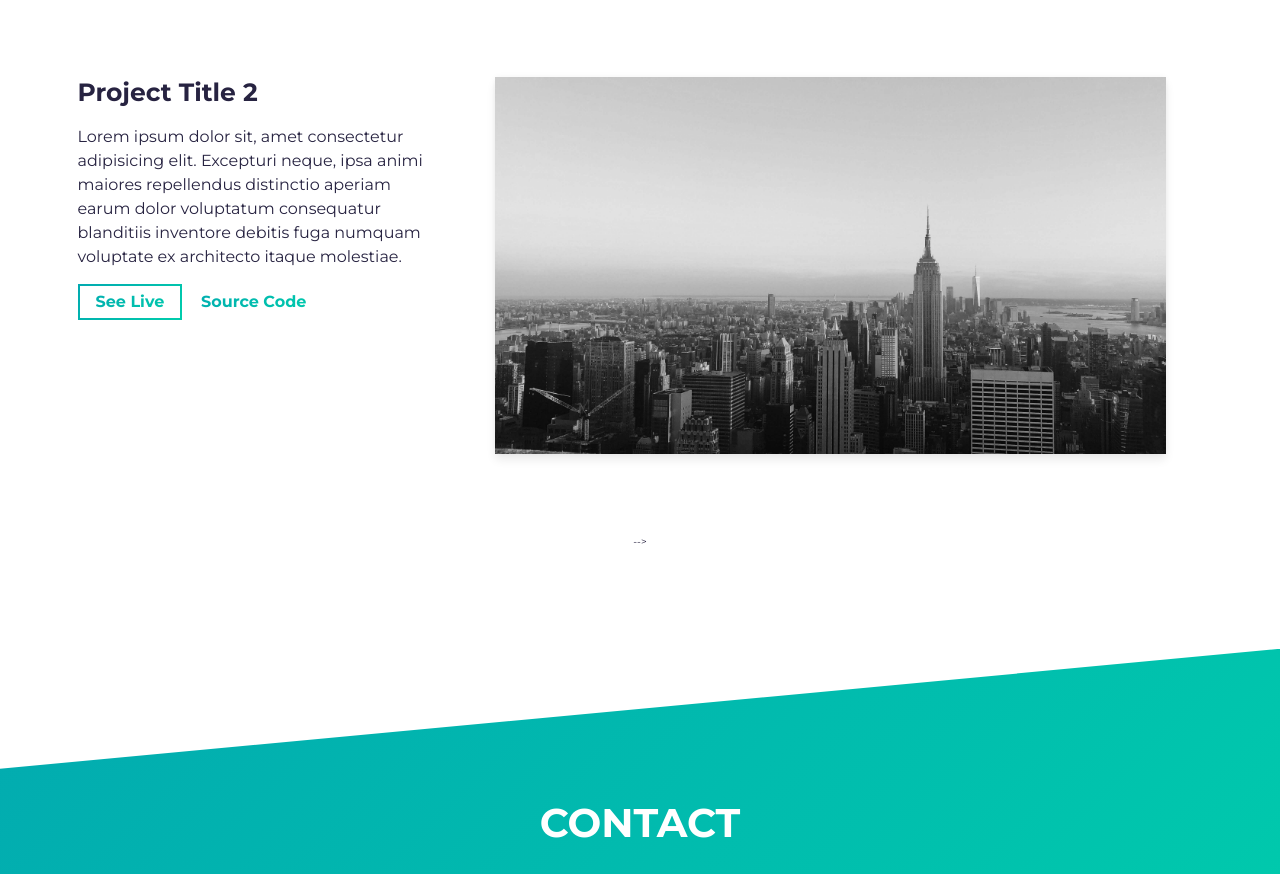
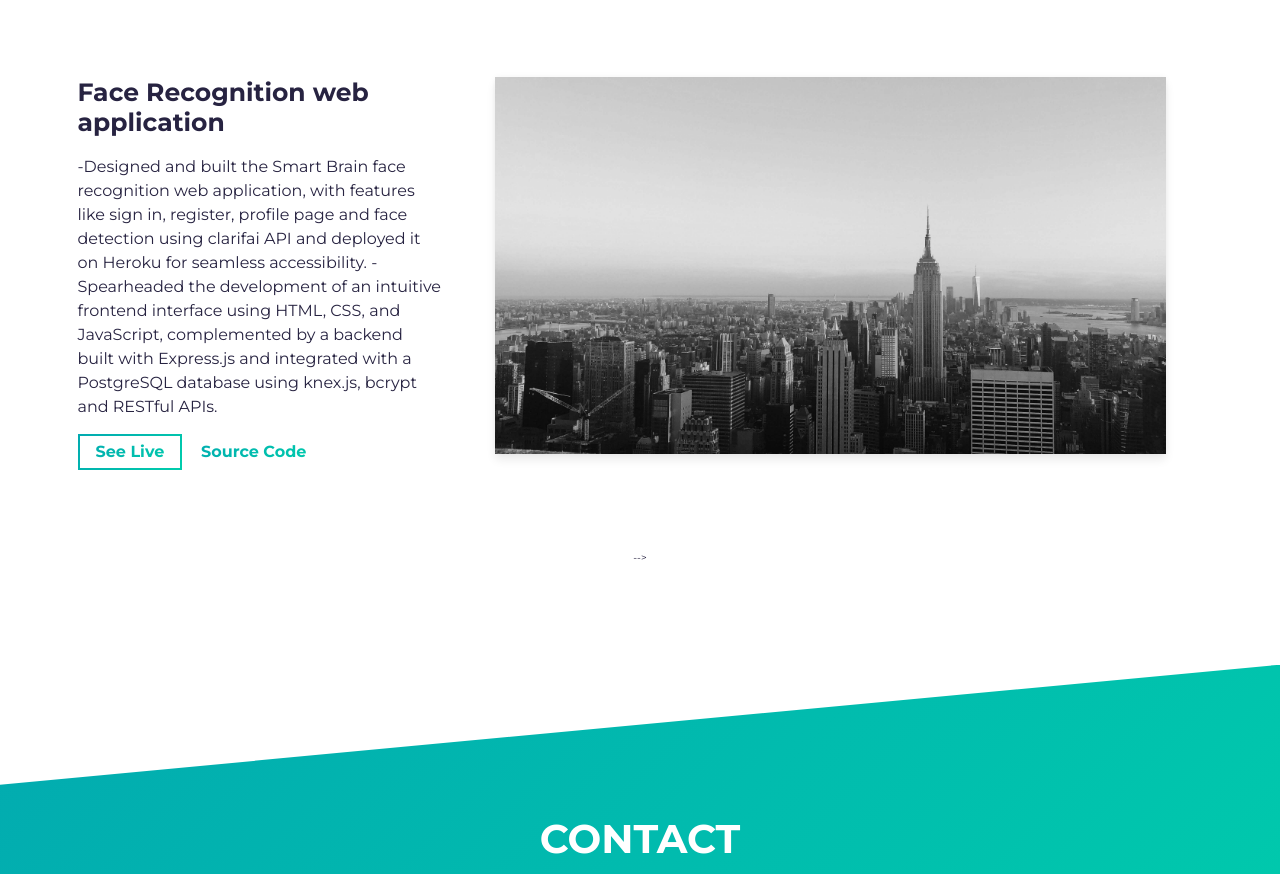
Before and after one commit to noahanno/Simple-folio, a website built with Parcel: page src/index.html in a window 1280 px wide. Shown: the part 2943-3817 px from the top of the page. Built offline with nearby package versions, Linux system fonts and the light colour scheme.

Commit message:
Update index.html

```diff
--- a/src/index.html
+++ b/src/index.html
@@ -216,21 +216,20 @@
           <div class="row">
             <div class="col-lg-4 col-sm-12">
               <div class="project-wrapper__text load-hidden">
-                <h3 class="project-wrapper__text-title">Project Title 2</h3>
+                <h3 class="project-wrapper__text-title">Face Recognition web application</h3>
                 <div>
                   <p class="mb-4">
-                    Lorem ipsum dolor sit, amet consectetur adipisicing elit.
-                    Excepturi neque, ipsa animi maiores repellendus distinctio
-                    aperiam earum dolor voluptatum consequatur blanditiis
-                    inventore debitis fuga numquam voluptate ex architecto
-                    itaque molestiae.
+                    -Designed and built the Smart Brain face recognition web application, with features like sign in, register, profile page
+                      and face detection using clarifai API and deployed it on Heroku for seamless accessibility.
+                    -Spearheaded the development of an intuitive frontend interface using HTML, CSS, and JavaScript, complemented by a
+                      backend built with Express.js and integrated with a PostgreSQL database using knex.js, bcrypt and RESTful APIs.
                   </p>
                 </div>
                 <a
                   rel="noreferrer"
                   target="_blank"
                   class="cta-btn cta-btn--hero"
-                  href="#!"
+                  href="https://github.com/noahanno/Face-Recognition-Web-application"
                 >
                   See Live
                 </a>
@@ -238,7 +237,7 @@
                   rel="noreferrer"
                   target="_blank"
                   class="cta-btn text-color-main"
-                  href="#!"
+                  href="https://github.com/noahanno/Face-Recognition-Web-application"
                 >
                   Source Code
                 </a>
```
